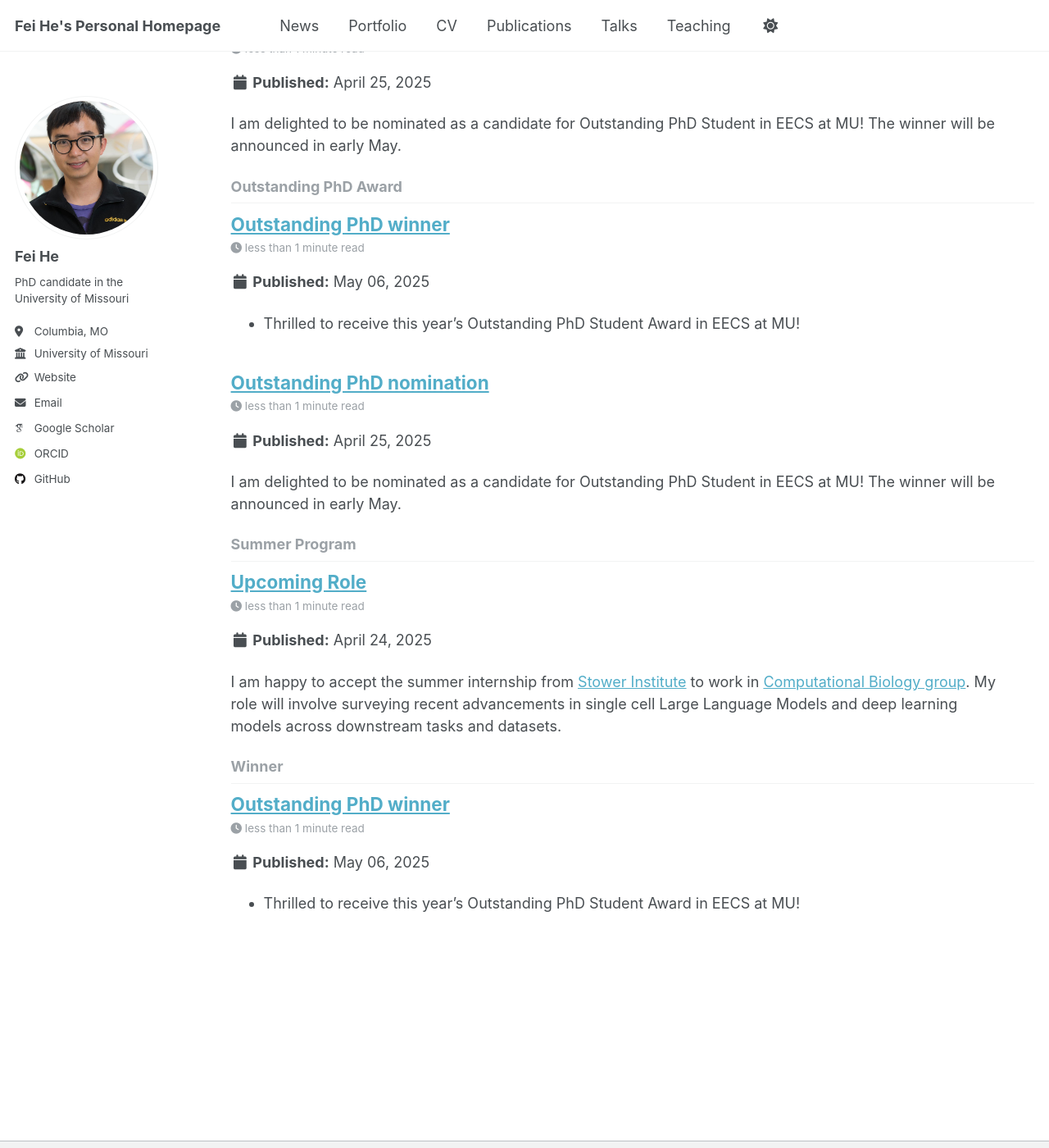
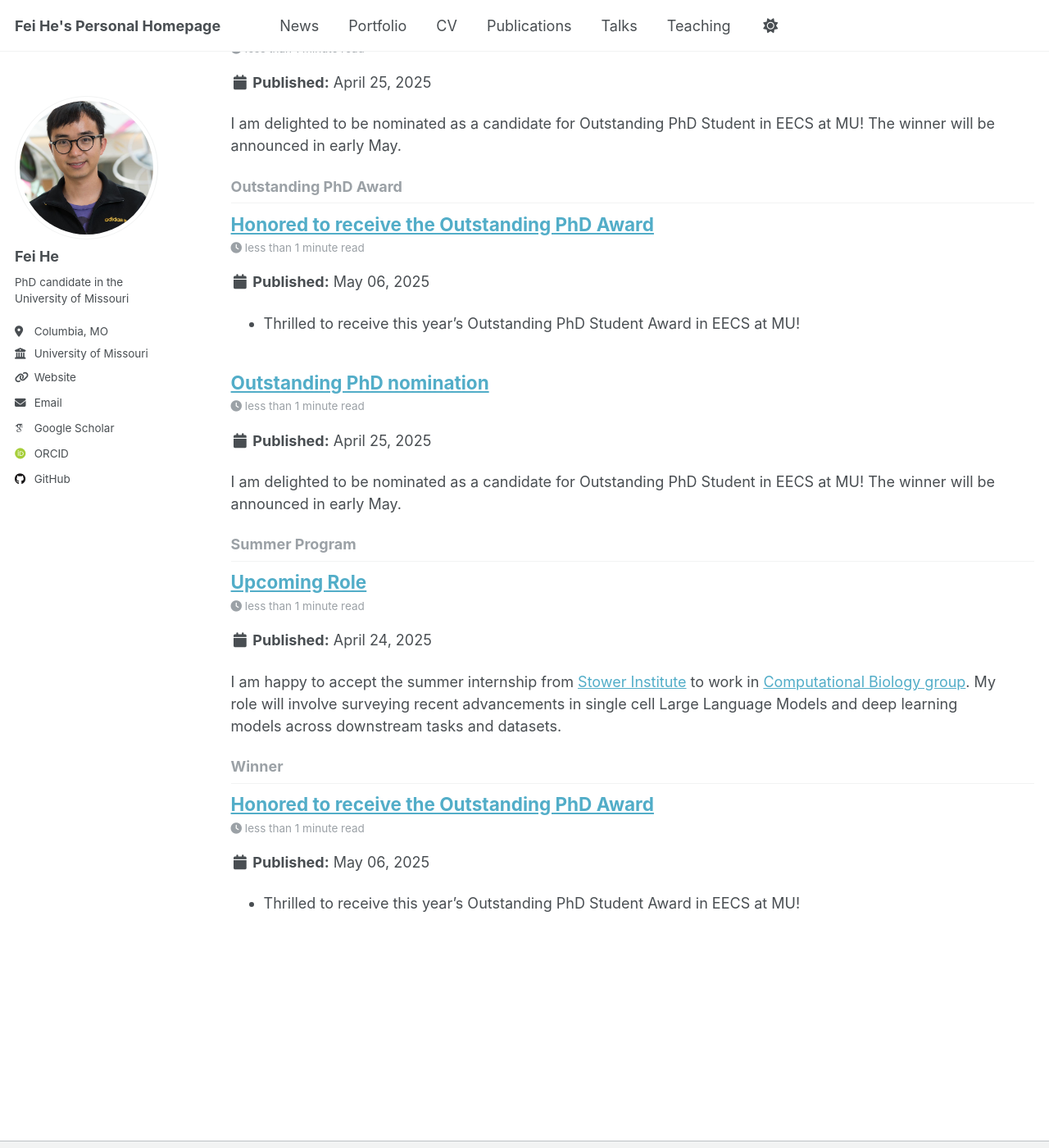
Before and after one commit to coffee19850519/coffee19850519.github.io, a Jekyll site: the page built from _pages/tag-archive.html, in a window 1280 px wide and 1400 px high, scrolled down 450 px. Shown: the whole window at 82% size. Built offline with Jekyll 4.4.1, drawn with Linux system fonts in a browser that asks for light colours; some web fonts are replaced.

Commit message:
update news

```diff
--- a/_posts/2025-05-06-Outstanding PhD winner.md
+++ b/_posts/2025-05-06-Outstanding PhD winner.md
@@ -1,5 +1,5 @@
 ---
-title: 'Outstanding PhD winner'
+title: 'Honored to receive the Outstanding PhD Award'
 date: 2025-05-06
 permalink: /posts/2025/05/Outstanding PhD winner
 tags:
```
Also changed, not shown: 1 other file.
